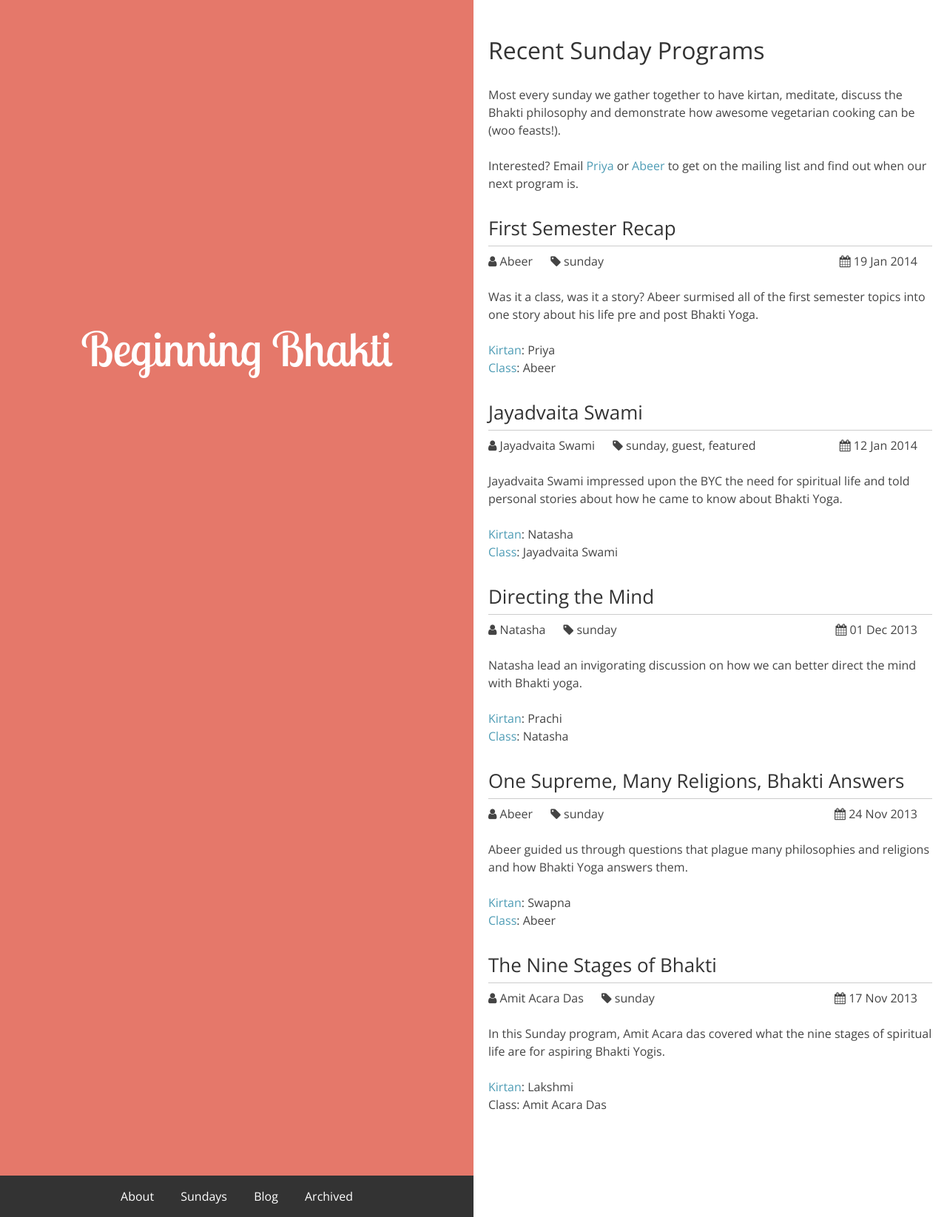
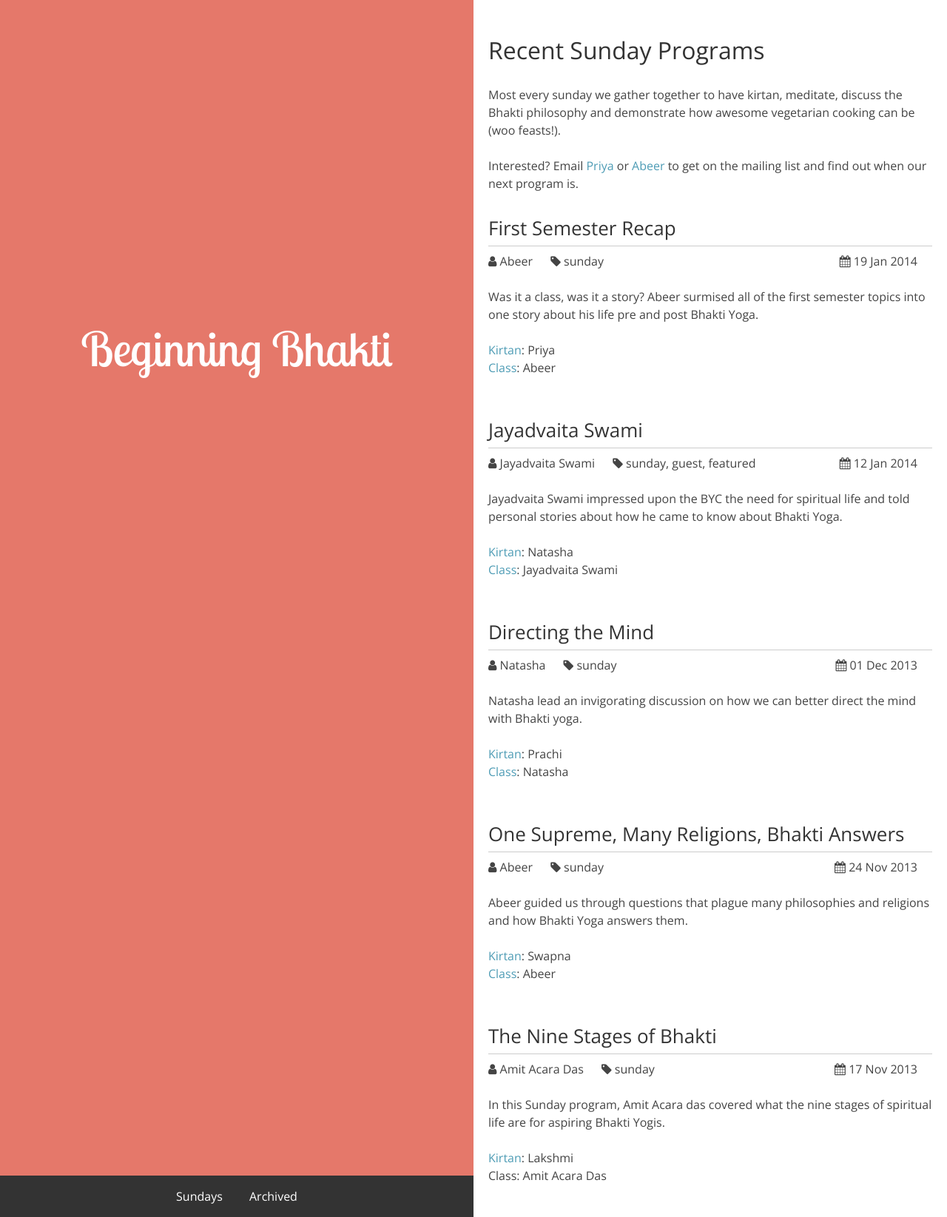
Before and after one commit to beginningbhakti/beginningbhakti.github.io, a Jekyll site: the page built from sunday/index.html, in a window 1280 px wide. Shown: the whole page at 74% size. Built offline with Jekyll 4.4.1, drawn with Linux system fonts in a browser that asks for light colours; nearby versions of some CDN libraries; Markdown is read by kramdown in place of the engine named in the settings.

Commit message:
Fixing up some simple style issues

```diff
--- a/_layouts/default.html
+++ b/_layouts/default.html
@@ -25,9 +25,9 @@
                     </header>
 
                     <footer>
-                        <a href="/about">About</a>
+                        <!-- <a href="/about">About</a> -->
                         <a href="/sunday">Sundays</a>
-                        <a href="/blog">Blog</a>
+                        <!-- <a href="/blog">Blog</a> -->
                         <a href="/archived">Archived</a>
                     </footer>
                 </div>
--- a/sass/_skin.scss
+++ b/sass/_skin.scss
@@ -108,3 +108,7 @@ li .tag {
     // @include adjust-font-size-to($base-font-size * .65);
     // color: $black;
 }
+
+.post {
+  @include rhythm(0, 0, 1, 0);
+}
--- a/stylesheets/screen.css
+++ b/stylesheets/screen.css
@@ -270,6 +270,14 @@ li .tag {
   line-height: 2.30769em;
 }
 
+/* line 112, ../sass/_skin.scss */
+.post {
+  margin-top: 0em;
+  padding-top: 0em;
+  padding-bottom: 1.5em;
+  margin-bottom: 0em;
+}
+
 /*$primary: #327CCB;*/
 /* line 61, ../../../../../Library/Ruby/Gems/2.0.0/gems/compass-0.12.2/frameworks/compass/stylesheets/compass/typography/_vertical_rhythm.scss */
 * html {
```
